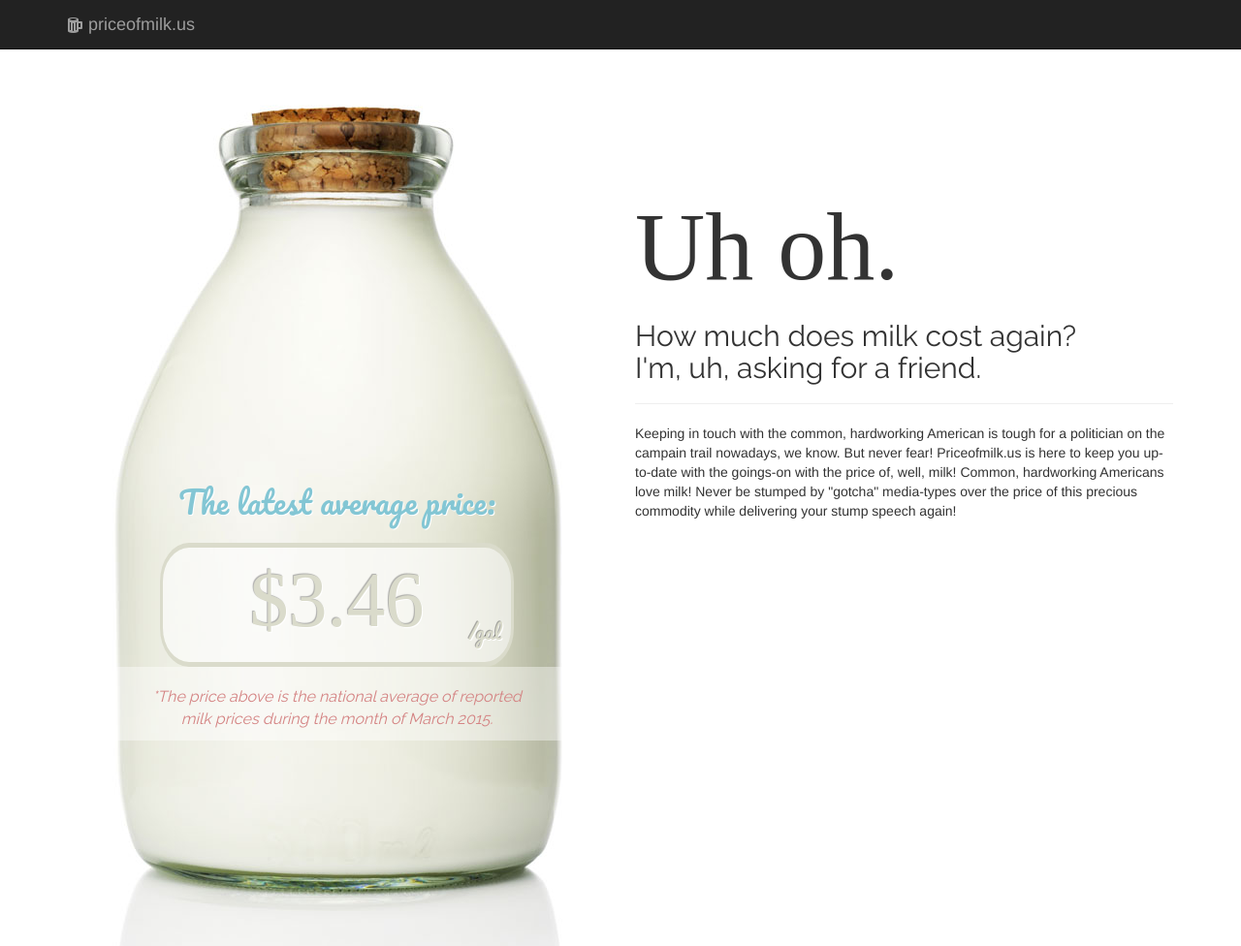
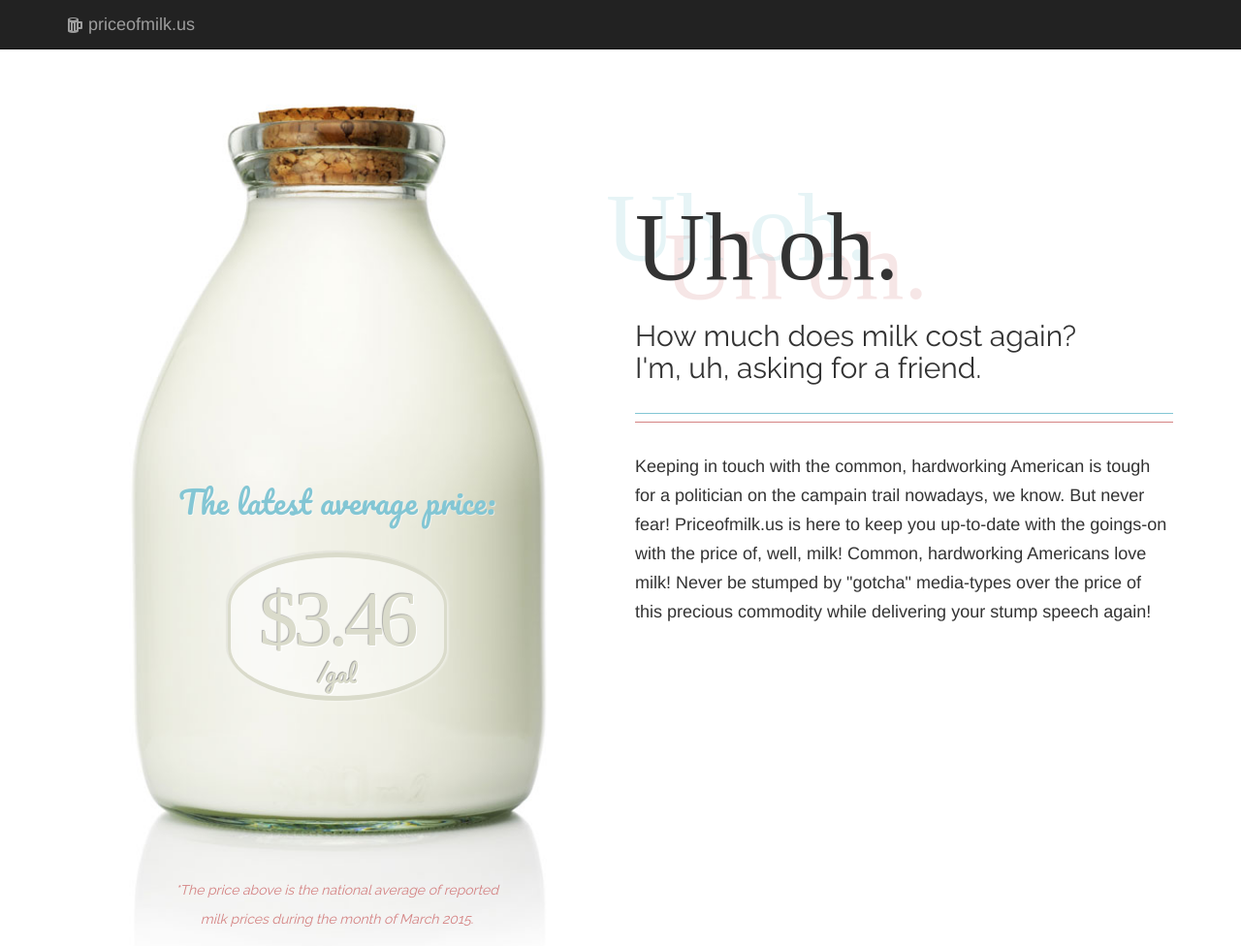
Before and after one commit to fuzzadam/price-of-milk, a plain HTML site: page html/index.html in a window 1280 px wide. Shown: the top 976 px of the page at 97% size. Before the commit the page ends 866 px from the top, so only its background shows below. Drawn offline with Linux system fonts and the light colour scheme; a web font is replaced by a local one.

Commit message:
tidying up bottle design, added shadow effect to title

```diff
--- a/html/css/pom.css
+++ b/html/css/pom.css
@@ -3,6 +3,7 @@
 
 #milkbottle{
 	background: url("../img/milkbottle.jpg") 50% top no-repeat;
+	background-size: 80% auto;
 	height: 1000px;
 	padding: 380px 0px 0px;
 }
@@ -12,6 +13,7 @@
 }
 
 div#milkbottle-label{
+	text-align: center;
 }
 
 	#milkbottle-label h2{
@@ -19,7 +21,7 @@ div#milkbottle-label{
 		font-size: 32px;
 		color: #83c6d4;
 		text-align: center;
-		text-shadow: rgba(255,255,255,1) 1px 1px 0px;
+		text-shadow: rgba(255,255,255,.5) 1px 1px 0px;
 		font-weight: lighter;
 
 	}
@@ -28,41 +30,46 @@ div#milkbottle-label{
 	text-align: center;
 	font-family: "Raleway";
 	font-style: italic;
-	font-size: 16px;
+	font-size: 14px;
 	color: #d48383;
 	font-weight: normal;
-	padding: 20px 80px 10px;
-	background: rgba(255,255,255,0.4);
-
+	padding: 180px 100px 10px;
 
 }
 
 h1.milkbottle-price{
 	font-size: 80px;
+	letter-spacing: -4px;
 	text-align: center;
 	color: #dadbcb;
   	text-shadow: rgba(0,0,0,.3) -1px -1px 1px, rgba(255,255,255,1) 1px 1px 0px;
   	position: relative;
-	background: rgba(255,255,255,0.6);
-	padding: 10px 0px 20px;
-	margin: 25px 95px 0px;
-	border-radius: 30px/40px;
+  	display: inline-block;
+	background: rgba(255,255,255,0.5);
+	padding: 20px 30px 35px 30px;
+	margin: 25px auto 0px;
+	border-radius: 290px/140px;
 
 	border-top: 5px solid;
 	border-bottom: 5px solid;
 
 	border-left: 3px solid;
 	border-right: 3px solid;
-
+	box-shadow: 2px 1px 2px rgba(255,255,255,.4), -2px -2px 1px rgba(0,0,0,.05) ;
 
 }
 
 	h1.milkbottle-price span{
-		font-size: 20px;
+		font-size: 24px;
 		font-family: 'Pacifico', cursive;
 		position: absolute;
-		right: 10px;
-		bottom: 20px;
+		bottom: 10px;
+		left: 0px;
+		display: block;
+		width: 100%;
+		text-align: center;
+		letter-spacing: 0px;
+		font-weight: normal;
 		text-shadow: rgba(0,0,0,.3) -1px -1px 0px, rgba(255,255,255,1) 1px 1px 0px;
 
 
@@ -81,11 +88,20 @@ h2{
 h1.uhoh{
 	font-size: 100px;
 	margin-top: 100px;
+	text-shadow: rgba(131,198,212,.2) -30px -20px 0px, rgba(212,131,131,.2) 30px 20px 0px;
 }
 
-.hr_title{
-	color: #eee;
+p{
+	font-size: 18px;
+	line-height: 30px;
+}
+
+.hr-title{
+	color: #fff;
 	margin: 30px auto;
+	height: 8px;
+	border-top: 1px solid rgba(131,198,212,1);
+	border-bottom: 1px solid rgba(212,131,131,1);
 }
 
 
--- a/html/index.html
+++ b/html/index.html
@@ -83,7 +83,7 @@
 					<h1 class="uhoh">Uh oh.</h1>
 					<h2>How much does milk cost again? <br/>I'm, uh, asking for a friend.</h2>
 
-					<hr/>
+					<hr class="hr-title" />
 					<p>
 						Keeping in touch with the common, hardworking American is tough for a politician on the campain trail nowadays, we know.
 						But never fear! Priceofmilk.us is here to keep you up-to-date with the goings-on with the price of, well, milk!
@@ -126,7 +126,7 @@
 			</p>
 
 
-			<hr class="hr-title"/>
+			<hr />
 
 
 			<footer>
```
